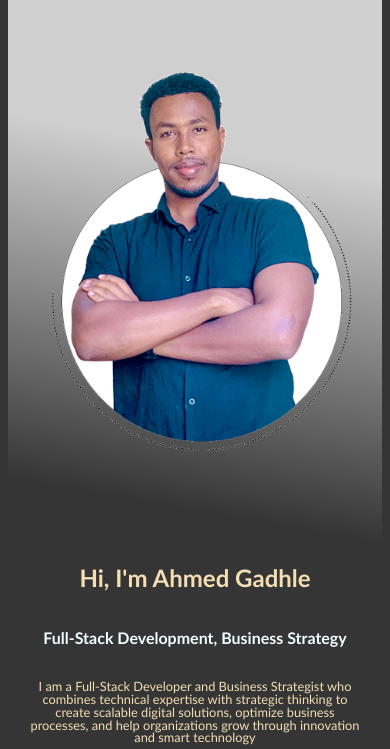
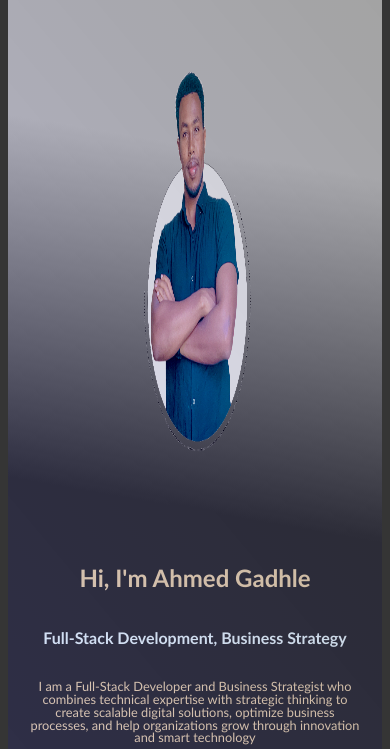
Before and after one commit to gadhleadmin/gadhle, a plain HTML site: page index.html in a window 390 px wide. Shown: the part 60-809 px from the top of the page. Drawn offline with Linux system fonts and the light colour scheme.

Commit message:
first commit

```diff
--- a/saki.css
+++ b/saki.css
@@ -84,8 +84,9 @@ nav a:hover {
 
 
 .hero-section img{
-    height:98.7% ;
+    height:70.7% ;
     margin-top: 10px;
+    width: 40%;
 }
 
 .hero-section div{
@@ -99,7 +100,7 @@ line-height: 1.6;
 }
 
 .hero-text h2{
-font-size: 4.5rem;
+font-size: 4.2rem;
 }
 
 
@@ -209,8 +210,8 @@ transform: translateY(-1px);
 .Porfollia-items img
 {
 
-min-width: 300px;
-height: 200px;
+min-width: 220px;
+height: 180px;
 border-radius: 20px;
 padding: 10px;
 }
@@ -473,21 +474,6 @@ height: 30px;
 
 }
 
-
-.hero-section::after{
-      content: "";
-    align-content: center;
-    position: absolute;
-    inset: 0; /* buuxi container-ka */
-    border-radius: inherit; /* raac geesaha */
-    background: transparent;
-    pointer-events: none; /* si uusan click u qabsan */
-    z-index: 1;
-}
-
-
-
-}
 .hero-section img{
     height:50% ;
     margin-top: 10px;
@@ -517,8 +503,6 @@ font-size: 1.5rem;
 .hero-text p{
   font-size: 0.8rem;
 }
-
-
 
 
 .Porfollia-button {
@@ -587,3 +571,5 @@ line-height: 1.6;
 .transform p{
     font-size: 0.9rem;
 }
+
+}
```
